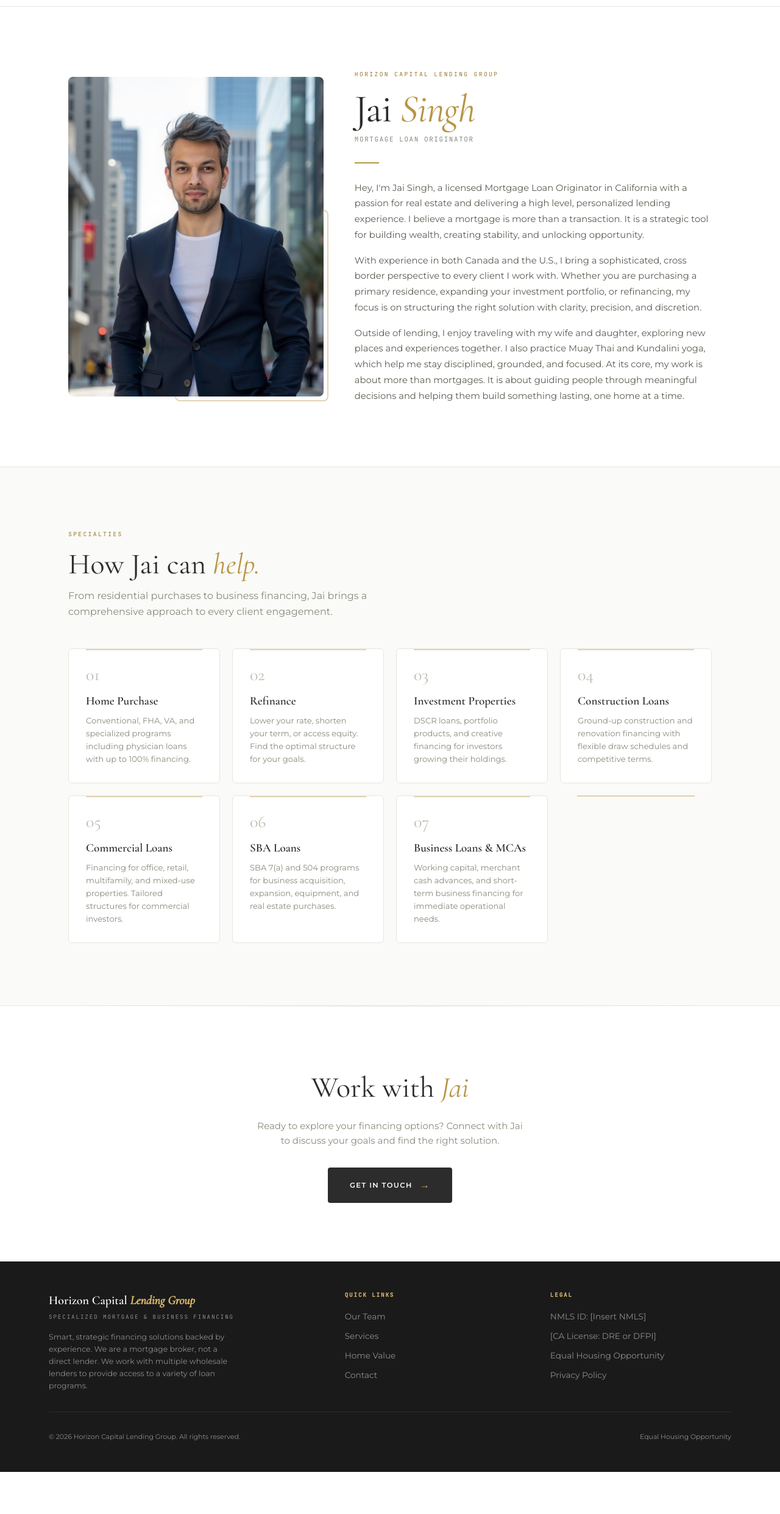
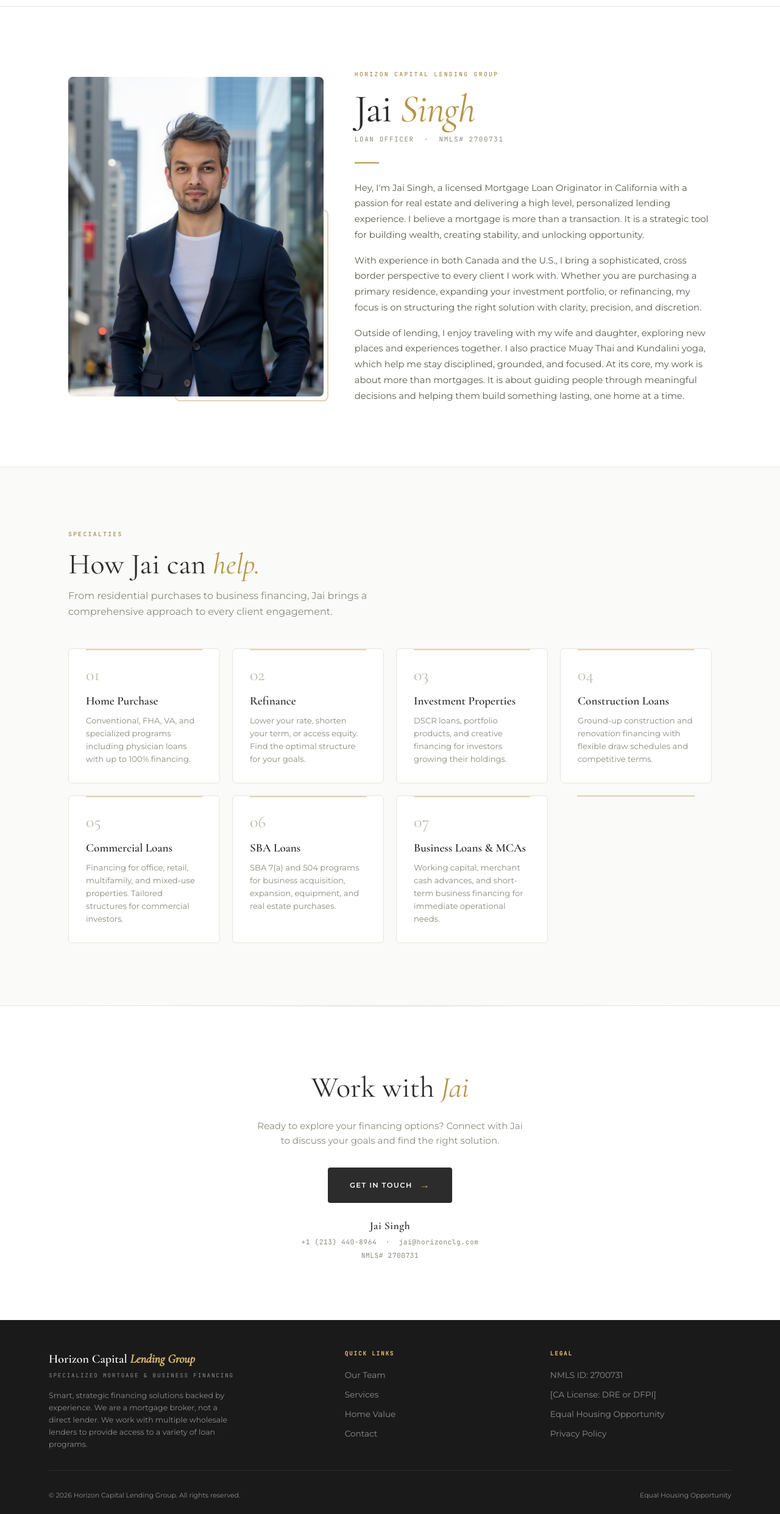
Before and after one commit to bythumb/Horizon-Capital-Website, a plain HTML site: page jai.html in a window 1280 px wide. Shown: the part 57-2539 px from the top of the page at 61% size. Before the commit the page ends 2470 px from the top, so only its background shows below. Drawn offline with nearby package versions, Linux system fonts and the light colour scheme.

Commit message:
Update Jai Singh contact info and title
- Title changed from Mortgage Loan Originator to Loan Officer
- Added phone: +1 (213) 440-8964, email: jai@horizonclg.com
- Added NMLS# 2700731
- Get in Touch button now opens email to jai@horizonclg.com
- Updated role on main index page

Co-Authored-By: Claude Opus 4.6 (1M context) <noreply@anthropic.com>

```diff
--- a/jai.html
+++ b/jai.html
@@ -3,7 +3,7 @@
 <head>
   <meta charset="UTF-8">
   <meta name="viewport" content="width=device-width, initial-scale=1.0">
-  <title>Jai Singh — Mortgage Loan Originator | Horizon Capital Lending Group</title>
+  <title>Jai Singh — Loan Officer | Horizon Capital Lending Group</title>
   <link href="https://fonts.googleapis.com/css2?family=Montserrat:wght@300;400;500;600;700;800&family=Cormorant+Garamond:ital,wght@0,400;0,500;0,600;0,700;1,400;1,500&family=JetBrains+Mono:wght@400;500&display=swap" rel="stylesheet">
   <style>
     :root {
@@ -124,7 +124,7 @@
     <div class="personal-hero-text">
       <div class="hero-label">Horizon Capital Lending Group</div>
       <h1>Jai <em>Singh</em></h1>
-      <div class="hero-role">Mortgage Loan Originator</div>
+      <div class="hero-role">Loan Officer &nbsp;&middot;&nbsp; NMLS# 2700731</div>
       <div class="hero-divider"></div>
       <p class="hero-bio">Hey, I'm Jai Singh, a licensed Mortgage Loan Originator in California with a passion for real estate and delivering a high level, personalized lending experience. I believe a mortgage is more than a transaction. It is a strategic tool for building wealth, creating stability, and unlocking opportunity.</p>
       <p class="hero-bio">With experience in both Canada and the U.S., I bring a sophisticated, cross border perspective to every client I work with. Whether you are purchasing a primary residence, expanding your investment portfolio, or refinancing, my focus is on structuring the right solution with clarity, precision, and discretion.</p>
@@ -185,7 +185,12 @@
   <section class="cta-band" id="contact">
     <h2>Work with <em>Jai</em></h2>
     <p>Ready to explore your financing options? Connect with Jai to discuss your goals and find the right solution.</p>
-    <a href="mailto:#" class="hero-btn">Get in Touch <span class="arr">&rarr;</span></a>
+    <a href="mailto:jai@horizonclg.com?subject=Financing%20Inquiry" class="hero-btn">Get in Touch <span class="arr">&rarr;</span></a>
+    <div style="margin-top: 1.5rem; font-family: var(--mono); font-size: 0.7rem; color: var(--muted); letter-spacing: 0.05em;">
+      <div style="font-family: var(--serif); font-size: 1.1rem; font-weight: 600; color: var(--text); margin-bottom: 0.25rem;">Jai Singh</div>
+      <div>+1 (213) 440-8964 &nbsp;&middot;&nbsp; jai@horizonclg.com</div>
+      <div style="margin-top: 0.25rem;">NMLS# 2700731</div>
+    </div>
   </section>
 
   <footer class="footer">
@@ -207,7 +212,7 @@
       <div>
         <h4>Legal</h4>
         <ul>
-          <li><a href="#">NMLS ID: [Insert NMLS]</a></li>
+          <li><a href="#">NMLS ID: 2700731</a></li>
           <li><a href="#">[CA License: DRE or DFPI]</a></li>
           <li><a href="#">Equal Housing Opportunity</a></li>
           <li><a href="#">Privacy Policy</a></li>
```
Also changed, not shown: index.html (+1 -1 lines).
